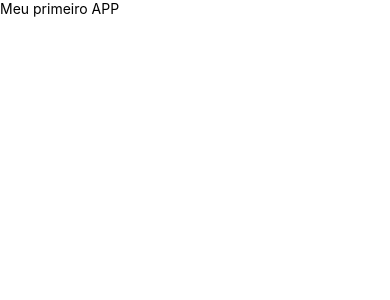
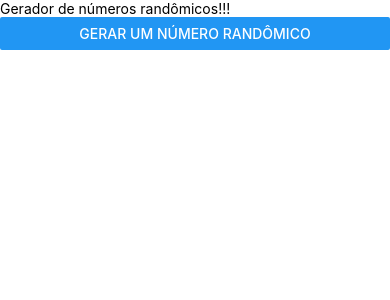
Before and after one commit to MrS4w/courses, a React Native app in the folder Udemy/Desenvolvedor Multiplataforma Android ou IOS com React e Redux/app1/: screen / in a window 390 px wide. Shown: the top 300 px of the page. Built offline with nearby package versions, Linux system fonts and the light colour scheme.

Commit message:
Gerando e exibindo números aleatórios

```diff
--- a/Udemy/Desenvolvedor Multiplataforma Android ou IOS com React e Redux/app1/App.js
+++ b/Udemy/Desenvolvedor Multiplataforma Android ou IOS com React e Redux/app1/App.js
@@ -1,10 +1,24 @@
 var React = require('react');
 var Text = require('react-native').Text;
+var View = require('react-native').View;
+var Button = require('react-native').Button;
 var AppRegistry = require('react-native').AppRegistry;
+
+const geraNumeroAleatorio = () => {
+		var numero_aleatorio = Math.random();
+		numero_aleatorio = Math.floor(numero_aleatorio * 10);
+		alert(numero_aleatorio);
+};
 
 const App = () => {
    return (
-       <Text>Meu primeiro APP</Text>
+       <View>
+        <Text>Gerador de números randômicos!!!</Text>
+        <Button
+        	title="Gerar um número randômico"
+					onPress={geraNumeroAleatorio}
+        />
+       </View>
    );
 };
 
```
